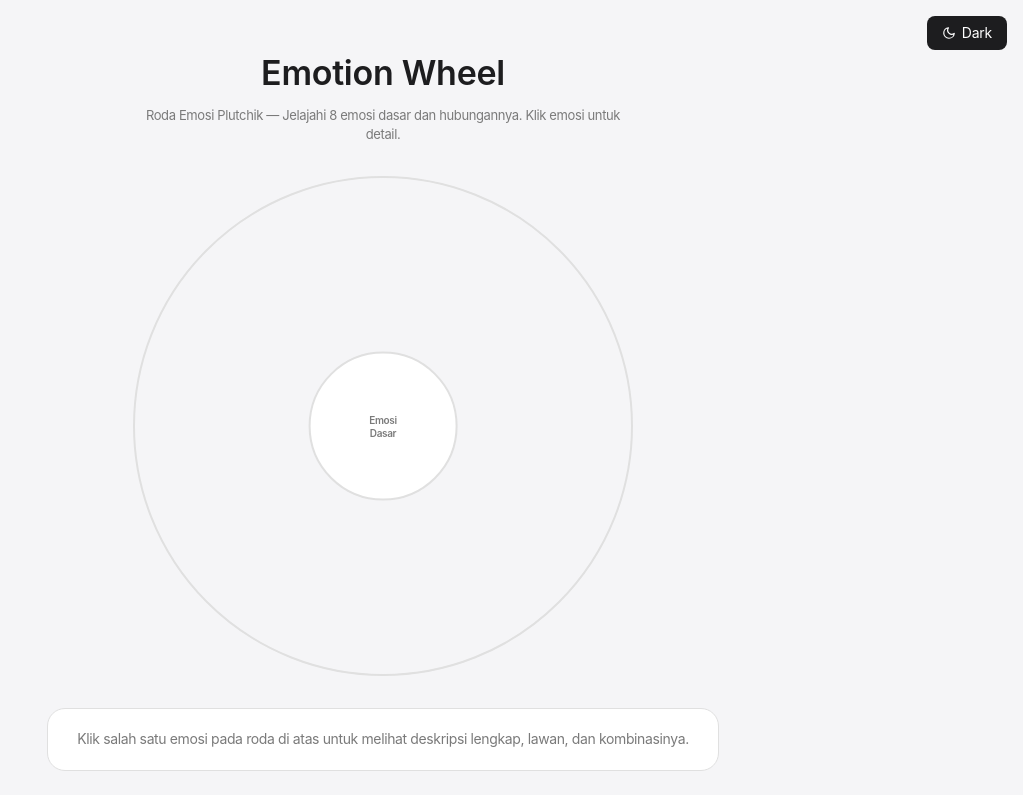
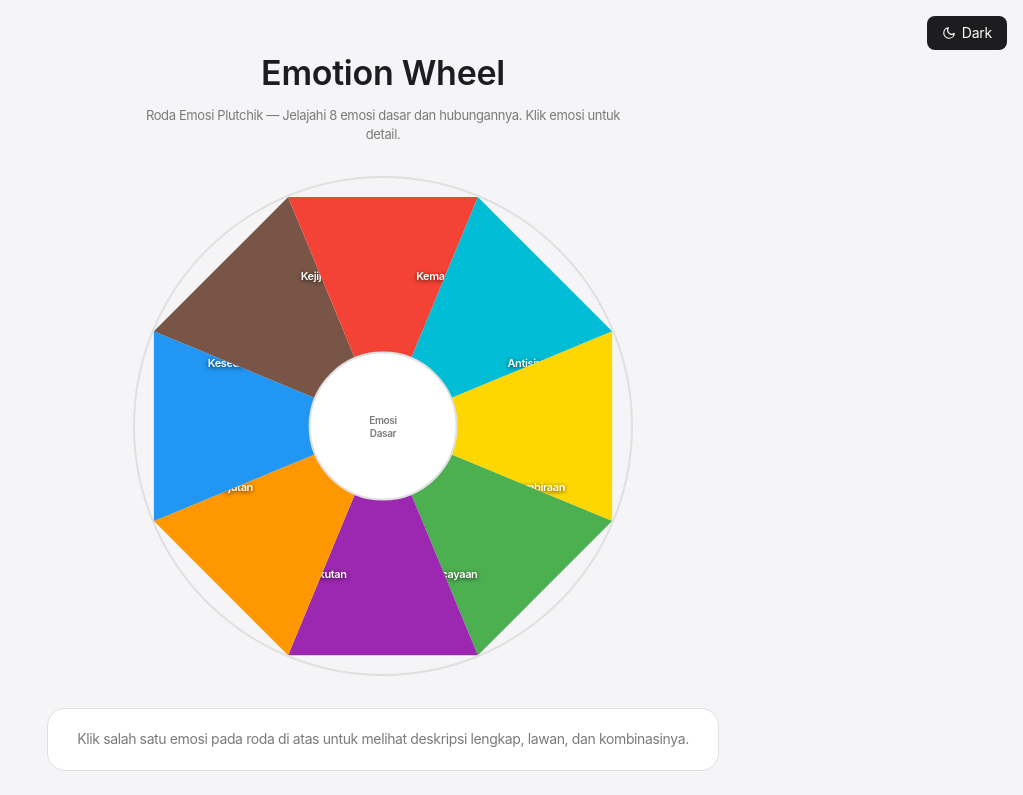
Before and after one commit to quantro/mainannxt, a Next.js app: page /emotion-wheel in a window 1280 px wide. Shown: the top 795 px of the page, without its empty margins (257-1280 px from the left). Built offline with nearby package versions, Linux system fonts and the light colour scheme.

Commit message:
Refactor EmotionWedge component for improved rendering and interaction

```diff
--- a/src/app/emotion-wheel/page.tsx
+++ b/src/app/emotion-wheel/page.tsx
@@ -131,47 +131,6 @@ const EMOTIONS: Emotion[] = [
   },
 ];
 
-const EmotionWedge = ({
-  emotion,
-  index,
-  selected,
-  onSelect,
-}: {
-  emotion: Emotion;
-  index: number;
-  selected: boolean;
-  onSelect: () => void;
-}) => {
-  const angle = (index * 360) / EMOTIONS.length;
-  const rotation = angle - 90;
-
-  return (
-    <button
-      onClick={onSelect}
-      className="absolute inset-0 w-full h-full cursor-pointer transition-transform duration-200 hover:scale-105"
-      style={{
-        clipPath: `polygon(50% 50%, ${50 + 50 * Math.cos(((angle - 22.5) * Math.PI) / 180)}% ${50 + 50 * Math.sin(((angle - 22.5) * Math.PI) / 180)}%, ${50 + 50 * Math.cos(((angle + 22.5) * Math.PI) / 180)}% ${50 + 50 * Math.sin(((angle + 22.5) * Math.PI) / 180)}%)`,
-      }}
-    >
-      <div
-        className="absolute w-full h-full flex items-center justify-center"
-        style={{ transform: `rotate(${rotation}deg)` }}
-      >
-        <span
-          className="text-white text-[10px] font-semibold leading-tight text-center drop-shadow-sm"
-          style={{
-            transform: `rotate(${-rotation}deg)`,
-            writingMode: "vertical-rl",
-            textOrientation: "mixed",
-          }}
-        >
-          {emotion.name}
-        </span>
-      </div>
-    </button>
-  );
-};
-
 export default function EmotionWheelPage() {
   const [selectedId, setSelectedId] = useState<string | null>(null);
 
@@ -193,38 +152,41 @@ export default function EmotionWheelPage() {
       <div className="w-full max-w-[500px] mx-auto mb-8">
         <div className="relative w-full aspect-square">
           <div className="absolute inset-0 rounded-full border-2 border-[var(--color-hairline)] overflow-hidden">
-            {EMOTIONS.map((emotion, i) => (
+            {EMOTIONS.map((emotion, i) => {
+              const midAngle = ((i + 0.5) * 360) / EMOTIONS.length;
+              const midRad = (midAngle * Math.PI) / 180;
+              const labelR = 0.65;
+              const lx = 50 + labelR * 50 * Math.cos(midRad);
+              const ly = 50 + labelR * 50 * Math.sin(midRad);
+              return (
                 <div
                   key={emotion.id}
                   className="absolute inset-0"
                   style={{
-                  background: `conic-gradient(from ${(i * 360) / EMOTIONS.length - 22.5}deg, ${emotion.color}88 0deg, ${emotion.color}88 45deg, transparent 45deg)`,
+                    backgroundColor: emotion.color,
                     clipPath: `polygon(50% 50%, ${50 + 50 * Math.cos((((i * 360) / EMOTIONS.length - 22.5) * Math.PI) / 180)}% ${50 + 50 * Math.sin((((i * 360) / EMOTIONS.length - 22.5) * Math.PI) / 180)}%, ${50 + 50 * Math.cos((((i * 360) / EMOTIONS.length + 22.5) * Math.PI) / 180)}% ${50 + 50 * Math.sin((((i * 360) / EMOTIONS.length + 22.5) * Math.PI) / 180)}%)`,
                   }}
                 >
                   <button
                     onClick={() => setSelectedId(emotion.id)}
-                  className="w-full h-full cursor-pointer transition-opacity hover:opacity-80"
-                >
-                  <div
-                    className="w-full h-full flex items-center justify-center"
-                    style={{
-                      transform: `rotate(${(i * 360) / EMOTIONS.length}deg)`,
-                    }}
+                    className="w-full h-full cursor-pointer transition-opacity hover:opacity-80 flex items-center justify-center"
                   >
                     <span
                       className="text-white text-[10px] sm:text-[11px] font-semibold leading-tight text-center px-1 drop-shadow-sm"
                       style={{
-                        transform: `rotate(${-(i * 360) / EMOTIONS.length}deg)`,
-                        textShadow: "0 1px 3px rgba(0,0,0,0.5)",
+                        position: "absolute",
+                        left: `${lx}%`,
+                        top: `${ly}%`,
+                        transform: "translate(-50%, -50%)",
+                        textShadow: "0 1px 4px rgba(0,0,0,0.6)",
                       }}
                     >
                       {emotion.name}
                     </span>
-                  </div>
                   </button>
                 </div>
-            ))}
+              );
+            })}
             <div className="absolute top-1/2 left-1/2 -translate-x-1/2 -translate-y-1/2 w-[30%] h-[30%] rounded-full bg-[var(--color-canvas)] border-2 border-[var(--color-hairline)] flex items-center justify-center z-10">
               <span className="text-[10px] font-semibold text-[var(--color-ink-muted-48)] text-center leading-tight">
                 Emosi<br/>Dasar
```
Lines whose indentation alone changed are shown as unchanged.
